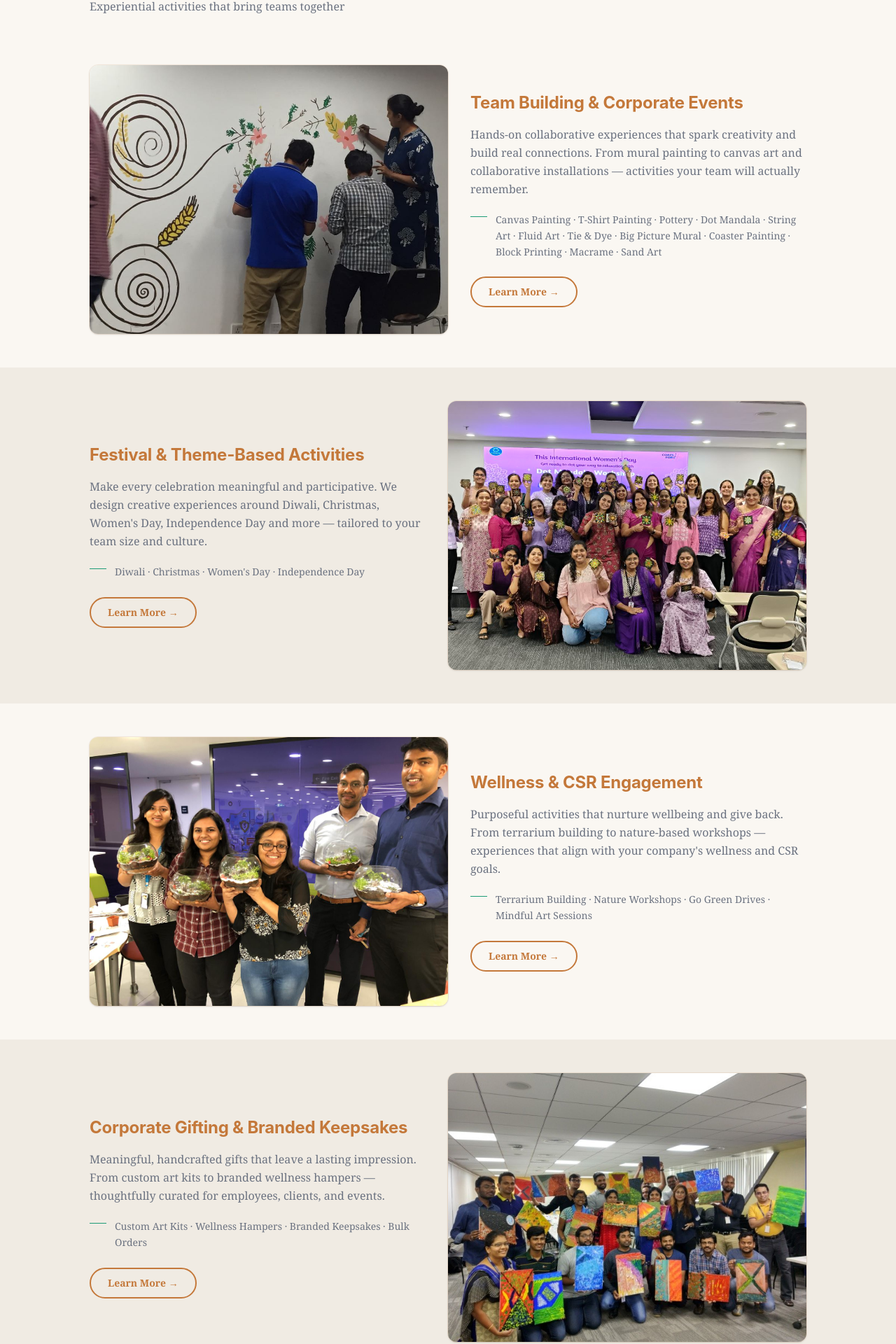
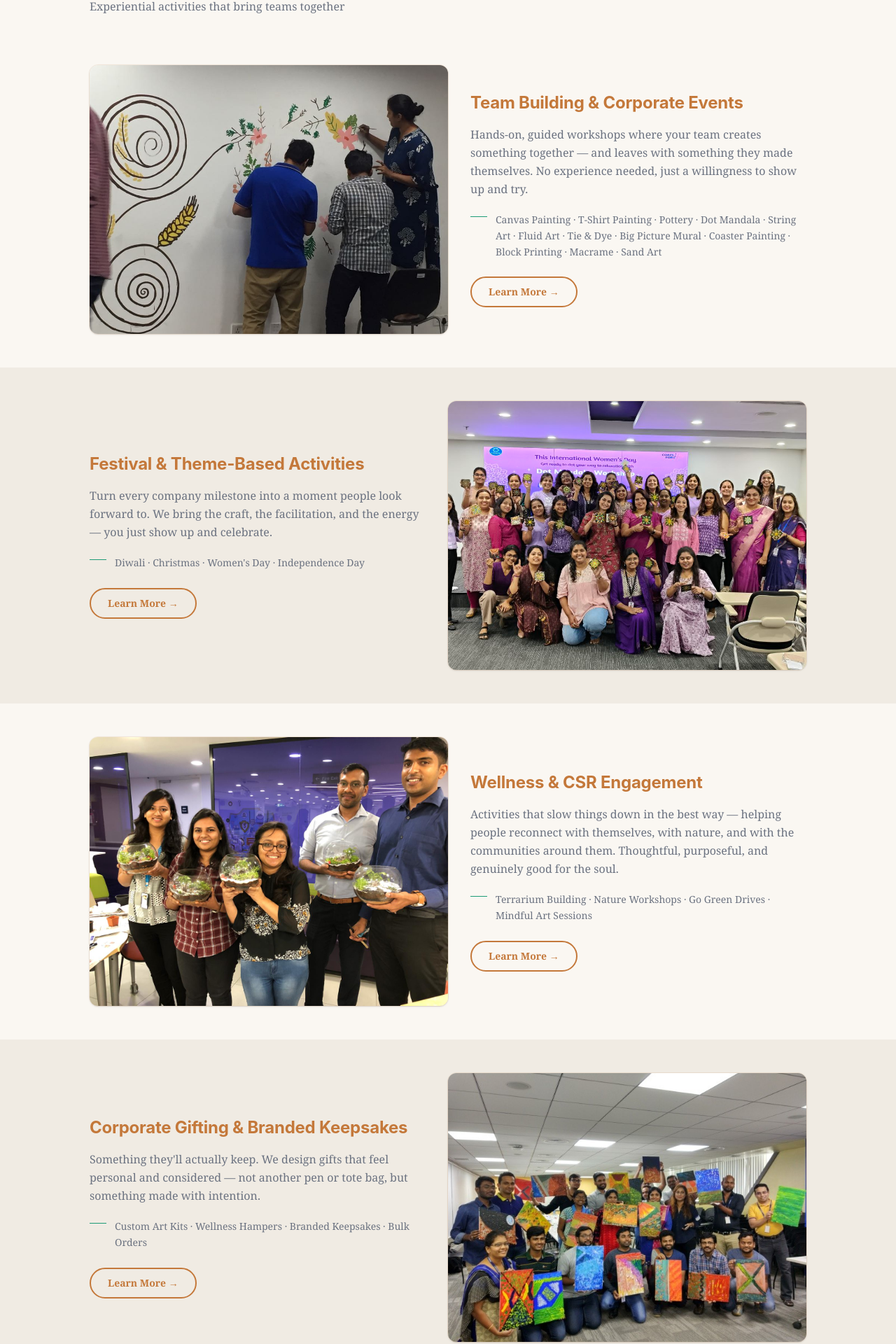
Before and after one commit to poojakachroo-ai/bloom-and-grow, a Next.js app: page / in a window 1280 px wide. Shown: the part 1111-3031 px from the top of the page at 70% size. Built offline with nearby package versions, Linux system fonts and the light colour scheme.

Commit message:
new design

```diff
--- a/app/components/Services.tsx
+++ b/app/components/Services.tsx
@@ -6,7 +6,7 @@ const services = [
   {
     title: "Team Building & Corporate Events",
     description:
-      "Hands-on collaborative experiences that spark creativity and build real connections. From mural painting to canvas art and collaborative installations — activities your team will actually remember.",
+      "Hands-on, guided workshops where your team creates something together — and leaves with something they made themselves. No experience needed, just a willingness to show up and try.",
     highlights: [
       "Canvas Painting",
       "T-Shirt Painting",
@@ -28,7 +28,7 @@ const services = [
   {
     title: "Festival & Theme-Based Activities",
     description:
-      "Make every celebration meaningful and participative. We design creative experiences around Diwali, Christmas, Women's Day, Independence Day and more — tailored to your team size and culture.",
+      "Turn every company milestone into a moment people look forward to. We bring the craft, the facilitation, and the energy — you just show up and celebrate.",
     highlights: ["Diwali", "Christmas", "Women's Day", "Independence Day"],
     image: "/images/service-festival.jpg",
     link: "/services/festival-events",
@@ -37,7 +37,7 @@ const services = [
   {
     title: "Wellness & CSR Engagement",
     description:
-      "Purposeful activities that nurture wellbeing and give back. From terrarium building to nature-based workshops — experiences that align with your company's wellness and CSR goals.",
+      "Activities that slow things down in the best way — helping people reconnect with themselves, with nature, and with the communities around them. Thoughtful, purposeful, and genuinely good for the soul.",
     highlights: [
       "Terrarium Building",
       "Nature Workshops",
@@ -51,7 +51,7 @@ const services = [
   {
     title: "Corporate Gifting & Branded Keepsakes",
     description:
-      "Meaningful, handcrafted gifts that leave a lasting impression. From custom art kits to branded wellness hampers — thoughtfully curated for employees, clients, and events.",
+      "Something they'll actually keep. We design gifts that feel personal and considered — not another pen or tote bag, but something made with intention.",
     highlights: [
       "Custom Art Kits",
       "Wellness Hampers",
@@ -125,8 +125,7 @@ export default function Services() {
                 </div>
                 <a
                   href={service.link}
-                  className="mt-6 inline-block rounded-full border-2 px-6 py-2.5 text-sm font-semibold transition-colors hover:bg-[#C4783A] hover:text-white"
-                  style={{ borderColor: "#C4783A", color: "#C4783A" }}
+                  className="mt-6 inline-block rounded-full border-2 border-[#C4783A] px-6 py-2.5 text-sm font-semibold text-[#C4783A] transition-colors hover:bg-[#C4783A] hover:text-white"
                 >
                   Learn More →
                 </a>
```
